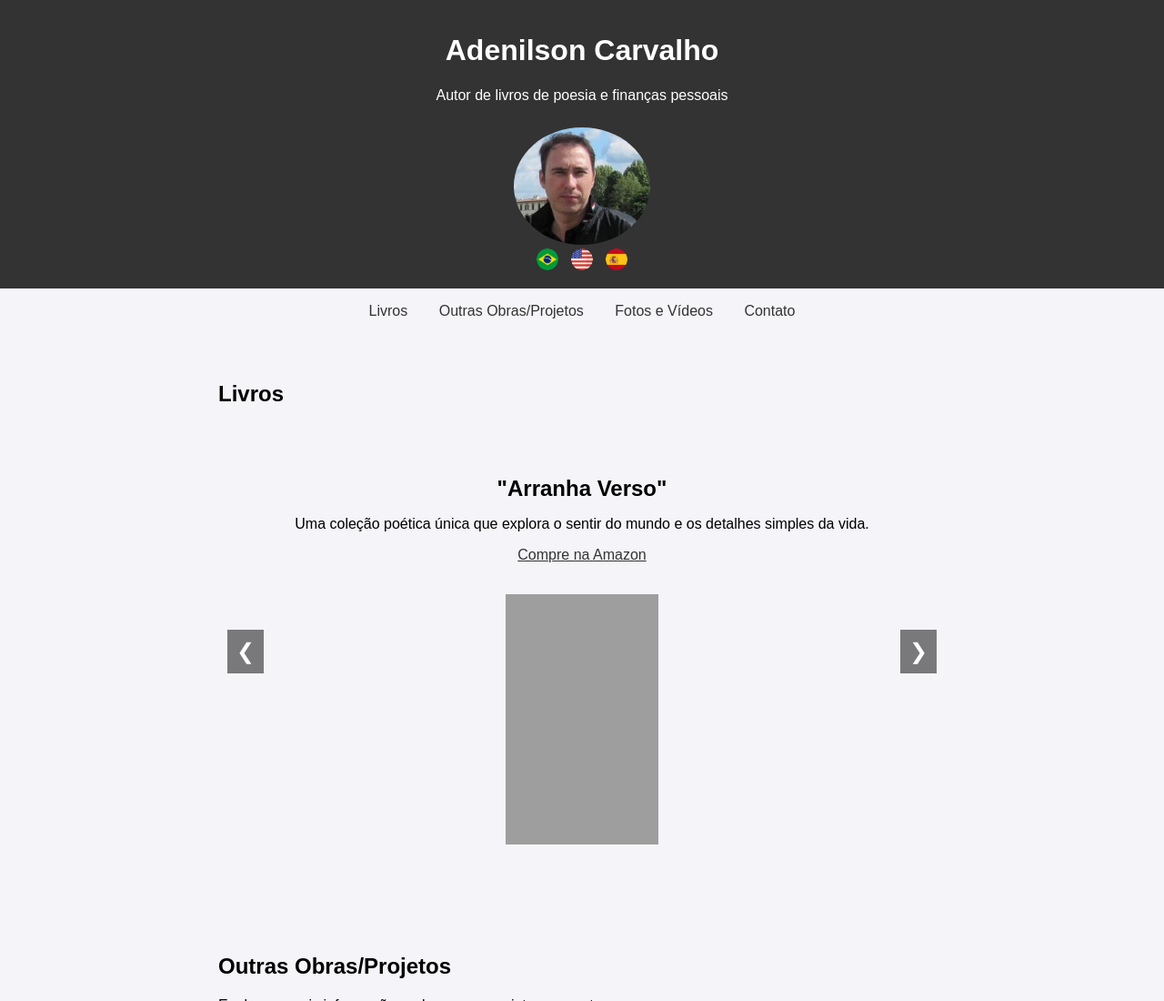
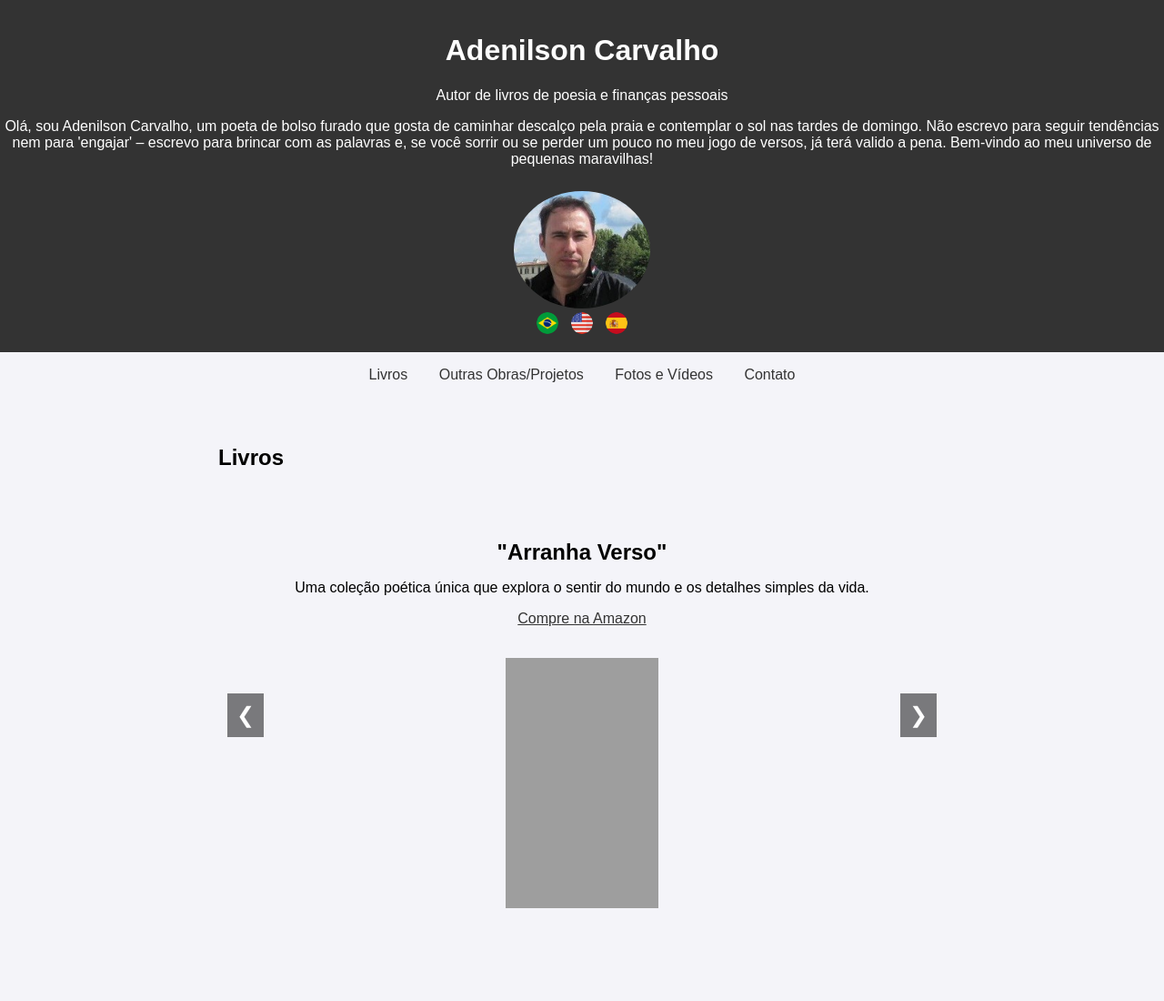
Before and after one commit to adenilsonPF/cataverso, a plain HTML site: page index.html in a window 1280 px wide. Shown: the top 1100 px of the page at 91% size. Drawn offline with Linux system fonts and the light colour scheme; grey boxes are pictures that could not be loaded.

Commit message:
Update index.html

```diff
--- a/index.html
+++ b/index.html
@@ -11,6 +11,10 @@
 <header>
     <h1>Adenilson Carvalho</h1>
     <p id="subtitle">Autor de livros de poesia e finanças pessoais</p>
+<p id="Bio">Olá, sou Adenilson Carvalho, um poeta de bolso furado que gosta de caminhar descalço pela praia e contemplar
+o sol nas tardes de domingo. Não escrevo para seguir tendências nem para 'engajar' – escrevo para brincar com as palavras e,
+se você sorrir ou se perder um pouco no meu jogo de versos, já terá valido a pena.
+Bem-vindo ao meu universo de pequenas maravilhas!</p>
     <img src="images/foto-perfil.jpeg" alt="Foto de Adenilson Carvalho" id="profile-photo">
     <div class="language-selector">
         <img src="images/br_64px.png" alt="Português" onclick="changeLanguage('pt')">
```
